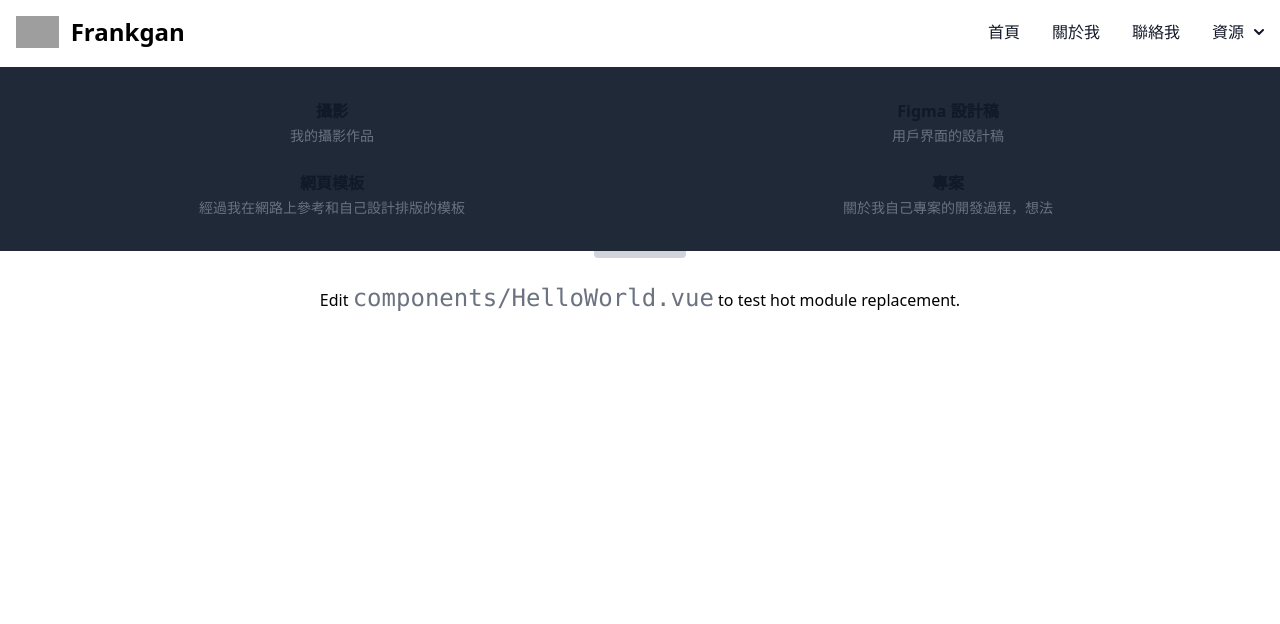
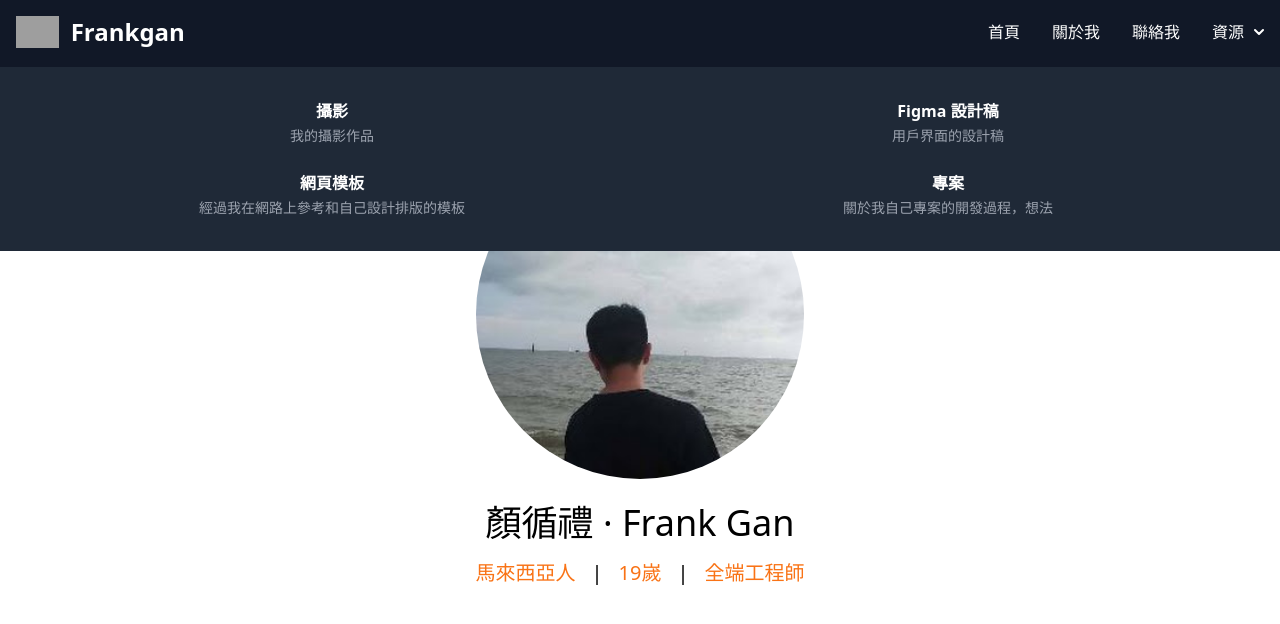
Before and after one commit to GANSOONLEE/GANSOONLEE.github.io, a Vue app: page / in a window 1280 px wide. Both pictures are taken after a click on the button "資源". Shown: the top 624 px of the page. Built offline with nearby package versions, Linux system fonts and the light colour scheme; grey boxes are pictures that could not be loaded.

Commit message:
更新界面

```diff
--- a/src/App.vue
+++ b/src/App.vue
@@ -1,13 +1,13 @@
 <template>
   <div class="text-center">
     <Navbar />
-    <HelloWorld msg="Hello Vue 3 + Vite" />
+    <Header />
   </div>
 </template>
 
 <script setup>
 import Navbar from './components/Navbar.vue'
-import HelloWorld from './components/HelloWorld.vue'
+import Header from './components/Header.vue'
 
 // This starter template is using Vue 3 experimental <script setup> SFCs
 // Check out https://github.com/vuejs/rfcs/blob/script-setup-2/active-rfcs/0000-script-setup.md
--- a/src/assets/tailwind.css
+++ b/src/assets/tailwind.css
@@ -3,3 +3,7 @@
 @tailwind components;
 
 @tailwind utilities;
+
+.separator-vertical-line::before{
+    content: '|';
+}
--- /dev/null
+++ b/src/components/Header.vue
@@ -0,0 +1,22 @@
+
+<style scoped>
+
+</style>
+
+<template>
+
+    <div class="flex justify-center mt-20 w-full">
+
+        <div class="flex flex-col justify-center w-auto h-auto">
+            <img class="rounded-[100%] object-cover" src="../../public/profile.jpg" alt="profile-picture">
+            <p class="text-4xl mt-6">顏循禮 · Frank Gan</p>
+            <p class="text-xl mt-4 text-orange-500 font-blod">馬來西亞人<span class="separator-vertical-line mx-4 text-black"></span>19嵗<span class="separator-vertical-line mx-4 text-black"></span>全端工程師</p>
+        </div>
+
+    </div>
+
+</template>
+
+<script setup>
+
+</script>
--- a/src/components/Navbar.vue
+++ b/src/components/Navbar.vue
@@ -5,14 +5,14 @@
 
 <template>
 
-    <nav class="border-gray-200 dark:border-gray-600 dark:bg-gray-900">
+    <nav class="border-gray-600 bg-gray-900">
         <div class="flex flex-wrap justify-between items-center mx-auto max-w-screen-xl p-4">
             <a href="https://flowbite.com" class="flex items-center space-x-3 rtl:space-x-reverse">
                 <img src="https://flowbite.com/docs/images/logo.svg" class="h-8" alt="Flowbite Logo" />
-                <span class="self-center text-2xl font-semibold whitespace-nowrap dark:text-white">Frankgan</span>
+                <span class="self-center text-2xl font-semibold whitespace-nowrap text-white">Frankgan</span>
             </a>
             <button id="navbar" data-collapse-toggle="mega-menu-full" type="button"
-                class="inline-flex items-center p-2 w-10 h-10 justify-center text-sm text-gray-500 rounded-lg md:hidden hover:bg-gray-100 focus:outline-none focus:ring-2 focus:ring-gray-200 dark:text-gray-400 dark:hover:bg-gray-700 dark:focus:ring-gray-600"
+                class="inline-flex items-center p-2 w-10 h-10 justify-center text-sm rounded-lg md:hidden focus:outline-none focus:ring-2 text-gray-400 hover:bg-gray-700 focus:ring-gray-600"
                 aria-controls="mega-menu-full" aria-expanded="false">
                 <span class="sr-only">Open main menu</span>
                 <svg class="w-5 h-5" aria-hidden="true" xmlns="http://www.w3.org/2000/svg" fill="none" viewBox="0 0 17 14">
@@ -22,23 +22,23 @@
             </button>
             <div id="mega-menu-full" class="items-center justify-between font-medium hidden w-full md:flex md:w-auto md:order-1">
                 <ul
-                    class="flex flex-col p-4 md:p-0 mt-4 border border-gray-100 rounded-lg md:space-x-8 rtl:space-x-reverse md:flex-row md:mt-0 md:border-0   dark:border-gray-700">
+                    class="flex flex-col p-4 md:p-0 mt-4 border rounded-lg md:space-x-8 rtl:space-x-reverse md:flex-row md:mt-0 md:border-0   border-gray-700">
                     <li>
                         <a href="#"
-                            class="block py-2 px-3 text-gray-900 rounded hover:bg-gray-100 md:hover:bg-transparent md:hover:text-blue-700 md:p-0 dark:text-white md:dark:hover:text-blue-500 dark:hover:bg-gray-700 dark:hover:text-blue-500 md:dark:hover:bg-transparent dark:border-gray-700"
+                            class="block py-2 px-3 rounded md:p-0 text-white md:hover:text-blue-500 hover:bg-gray-700 hover:text-blue-500 md:hover:bg-transparent border-gray-700"
                             aria-current="page">首頁</a>
                     </li>
                     <li>
                         <a href="#"
-                            class="block py-2 px-3 text-gray-900 rounded hover:bg-gray-100 md:hover:bg-transparent md:hover:text-blue-700 md:p-0 dark:text-white md:dark:hover:text-blue-500 dark:hover:bg-gray-700 dark:hover:text-blue-500 md:dark:hover:bg-transparent dark:border-gray-700">關於我</a>
+                            class="block py-2 px-3 rounded md:p-0 text-white md:hover:text-blue-500 hover:bg-gray-700 hover:text-blue-500 md:hover:bg-transparent border-gray-700">關於我</a>
                     </li>
                     <li>
                         <a href="#"
-                            class="block py-2 px-3 text-gray-900 rounded hover:bg-gray-100 md:hover:bg-transparent md:hover:text-blue-700 md:p-0 dark:text-white md:dark:hover:text-blue-500 dark:hover:bg-gray-700 dark:hover:text-blue-500 md:dark:hover:bg-transparent dark:border-gray-700">聯絡我</a>
+                            class="block py-2 px-3 rounded md:p-0 text-white md:hover:text-blue-500 hover:bg-gray-700 hover:text-blue-500 md:hover:bg-transparent border-gray-700">聯絡我</a>
                     </li>
                     <li>
                         <button id="triggerEl" data-collapse-toggle="mega-menu-full-dropdown"
-                            class="flex items-center md:justify-between w-full py-2 px-3 text-gray-900 rounded md:w-auto hover:bg-gray-100 md:hover:bg-transparent md:border-0 md:hover:text-blue-600 md:p-0 justify-center dark:text-white md:dark:hover:text-blue-500 dark:hover:bg-gray-700 dark:hover:text-blue-500 md:dark:hover:bg-transparent dark:border-gray-700">資源
+                            class="flex items-center md:justify-between w-full py-2 px-3 rounded md:w-auto md:border-0  md:p-0 justify-center text-white md:hover:text-blue-500 hover:bg-gray-700 hover:text-blue-500 md:hover:bg-transparent border-gray-700">資源
                             <svg class="w-2.5 h-2.5 ms-2.5" aria-hidden="true" xmlns="http://www.w3.org/2000/svg"
                                 fill="none" viewBox="0 0 10 6">
                                 <path stroke="currentColor" stroke-linecap="round" stroke-linejoin="round" stroke-width="2"
@@ -49,33 +49,33 @@
                 </ul>
             </div>
         </div>
-        <div id="targetEl" class="sticky  mt-1 hidden border-gray-200 shadow-sm bg-gray-50 md:border-y dark:bg-gray-800 dark:border-gray-600">
-            <div class="bg-gray-800 md:fixed relative min-w-absoulute-full md:top-[4.2rem] grid max-w-screen-xl px-4 py-5 mx-auto text-gray-900 dark:text-white sm:grid-cols-2 md:px-6">
+        <div id="targetEl" class="sticky  mt-1 hidden shadow-sm  md:border-y bg-gray-800 border-gray-600">
+            <div class="bg-gray-800 md:fixed relative min-w-absoulute-full md:top-[4.2rem] grid max-w-screen-xl px-4 py-5 mx-auto text-white sm:grid-cols-2 md:px-6">
                 <ul>
                     <li>
-                        <a href="#" class="block p-3 rounded-lg hover:bg-gray-100 dark:hover:bg-gray-700">
+                        <a href="#" class="block p-3 rounded-lg hover:bg-gray-700">
                             <div class="font-semibold">攝影</div>
-                            <span class="text-sm text-gray-500 dark:text-gray-400">我的攝影作品</span>
+                            <span class="text-sm text-gray-400">我的攝影作品</span>
                         </a>
                     </li>
                     <li>
-                        <a href="#" class="block p-3 rounded-lg hover:bg-gray-100 dark:hover:bg-gray-700">
+                        <a href="#" class="block p-3 rounded-lg hover:bg-gray-700">
                             <div class="font-semibold">網頁模板</div>
-                            <span class="text-sm text-gray-500 dark:text-gray-400">經過我在網路上參考和自己設計排版的模板</span>
+                            <span class="text-sm text-gray-400">經過我在網路上參考和自己設計排版的模板</span>
                         </a>
                     </li>
                 </ul>
                 <ul>
                     <li>
-                        <a href="#" class="block p-3 rounded-lg hover:bg-gray-100 dark:hover:bg-gray-700">
+                        <a href="#" class="block p-3 rounded-lg hover:bg-gray-700">
                             <div class="font-semibold">Figma 設計稿</div>
-                            <span class="text-sm text-gray-500 dark:text-gray-400">用戶界面的設計稿</span>
+                            <span class="text-sm text-gray-400">用戶界面的設計稿</span>
                         </a>
                     </li>
                     <li>
-                        <a href="#" class="block p-3 rounded-lg hover:bg-gray-100 dark:hover:bg-gray-700">
+                        <a href="#" class="block p-3 rounded-lg hover:bg-gray-700">
                             <div class="font-semibold">專案</div>
-                            <span class="text-sm text-gray-500 dark:text-gray-400">關於我自己專案的開發過程，想法</span>
+                            <span class="text-sm text-gray-400">關於我自己專案的開發過程，想法</span>
                         </a>
                     </li>
                 </ul>
```
Also changed, not shown: public/profile.jpg (added), 10 other files (tests, documents, lock files or other folders).
